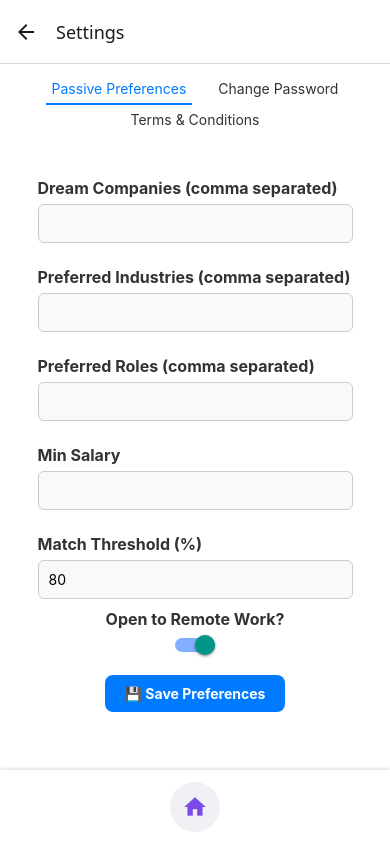
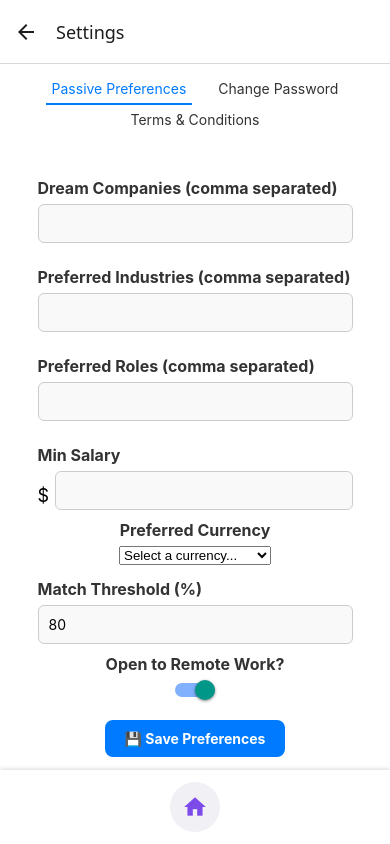
Before and after one commit to jaypersanchez/scoutjar-talent, a React Native app: screen /Settings in a window 390 px wide. Built offline with nearby package versions, Linux system fonts and the light colour scheme; no server answers.

Commit message:
direct user to home only if profile is complete

```diff
--- a/src/screens/HomeScreen.js
+++ b/src/screens/HomeScreen.js
@@ -61,6 +61,13 @@ export default function HomeScreen({ navigation }) {
 
           const latestMode = parsedTalent.profile_mode || 'active';
           setTalent(parsedTalent);
+          const isIncompleteProfile = !parsedTalent.bio || !parsedTalent.skills || parsedTalent.skills.length === 0;
+          if (isIncompleteProfile) {
+            Alert.alert("📝 Complete Your Profile", "Please complete your profile before viewing job matches.");
+            navigation.replace('Profile');
+            return;
+          }
+
           setMode(latestMode);
 
           if (latestMode === 'passive') {
--- a/src/screens/ProfileScreen.js
+++ b/src/screens/ProfileScreen.js
@@ -242,6 +242,7 @@ export default function ProfileScreen({ navigation }) {
           <Picker.Item label="Part-time" value="Part-time" />
           <Picker.Item label="Contract" value="Contract" />
           <Picker.Item label="Freelancer" value="Freelancer" />
+          <Picker.Item label="Hourly" value="Hourly" />
           <Picker.Item label="Internship" value="Internship" />
         </Picker>
 
--- a/src/screens/SettingsScreen.js
+++ b/src/screens/SettingsScreen.js
@@ -9,6 +9,7 @@ import {
   TouchableOpacity,
   Alert,
 } from 'react-native';
+import { Picker } from '@react-native-picker/picker';
 import AsyncStorage from '@react-native-async-storage/async-storage';
 import {
   EXPO_PUBLIC_SCOUTJAR_AI_BASE_URL,
@@ -34,7 +35,19 @@ export default function SettingsScreen({ navigation }) {
     remote_preference: true,
     preferred_industries: '',
     preferred_roles: '',
+    preferred_currency: 'USD',
   });
+
+  const currencySymbols = {
+    USD: '$',
+    EUR: '€',
+    ILS: '₪',
+    GBP: '£',
+    AUD: 'A$',
+    CAD: 'C$' // Canadian Dollar (Loonie)
+  };
+
+ console.log('📦 Currency:', prefs.preferred_currency);
 
   useEffect(() => {
     const loadModeAndData = async () => {
@@ -66,6 +79,7 @@ export default function SettingsScreen({ navigation }) {
           remote_preference: d.remote_preference,
           preferred_industries: (d.preferred_industries || []).join(', '),
           preferred_roles: (d.preferred_roles || []).join(', '),
+          preferred_currency: d.preferred_currency || 'USD',
         });
       }
     } catch (e) {
@@ -91,6 +105,7 @@ export default function SettingsScreen({ navigation }) {
       remote_preference: prefs.remote_preference,
       preferred_industries: prefs.preferred_industries.split(',').map((s) => s.trim()),
       preferred_roles: prefs.preferred_roles.split(',').map((s) => s.trim()),
+      preferred_currency: prefs.preferred_currency || 'USD'
     };
 
     try {
@@ -169,7 +184,36 @@ export default function SettingsScreen({ navigation }) {
             {renderInput('Dream Companies (comma separated)', 'dream_companies', prefs, handleChange)}
             {renderInput('Preferred Industries (comma separated)', 'preferred_industries', prefs, handleChange)}
             {renderInput('Preferred Roles (comma separated)', 'preferred_roles', prefs, handleChange)}
-            {renderInput('Min Salary', 'salary_min', prefs, handleChange, 'numeric')}
+            {/*renderInput('Min Salary', 'salary_min', prefs, handleChange, 'numeric')*/}
+            <View style={{ marginTop: 14, width: '90%' }}>
+              <Text style={styles.label}>Min Salary</Text>
+              <View style={{ flexDirection: 'row', alignItems: 'center' }}>
+                <Text style={{ fontSize: 18, marginRight: 6 }}>
+                  {currencySymbols[prefs.preferred_currency] || ''}
+                </Text>
+                <TextInput
+                  style={[styles.input, { flex: 1 }]}
+                  value={prefs.salary_min}
+                  onChangeText={(text) => handleChange('salary_min', text)}
+                  keyboardType="numeric"
+                />
+              </View>
+            </View>
+            <Text style={styles.label}>Preferred Currency</Text>
+
+            <Picker
+              selectedValue={prefs.preferred_currency}
+              onValueChange={(val) => handleChange('preferred_currency', val)}
+
+            >
+              <Picker.Item label="Select a currency..." value="USD" />
+              <Picker.Item label="USD U.S. Dollar" value="USD" />
+              <Picker.Item label="EUR Euro" value="EUR" />
+              <Picker.Item label="ILS Euro" value="ILS" />
+              <Picker.Item label="GBP British Pound" value="GBP" />
+              <Picker.Item label="AUD Australian Dollar" value="AUD" />
+              <Picker.Item label="CAD Canadian Dollar" value="CAD" />
+            </Picker>
             {renderInput('Match Threshold (%)', 'match_threshold', prefs, handleChange, 'numeric')}
 
             <Text style={styles.label}>Open to Remote Work?</Text>
@@ -296,4 +340,10 @@ const styles = StyleSheet.create({
     justifyContent: 'center',
     alignItems: 'center',
   },
+  picker: {
+    marginTop: 6,
+    backgroundColor: '#f0f0f0',
+    borderRadius: 8,
+  },
+
 });
```
